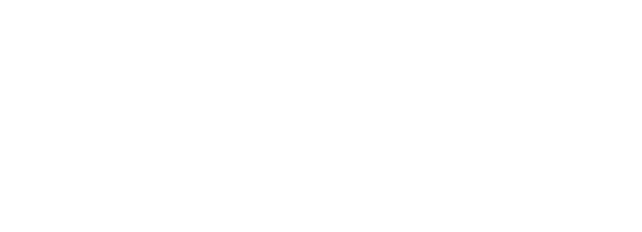
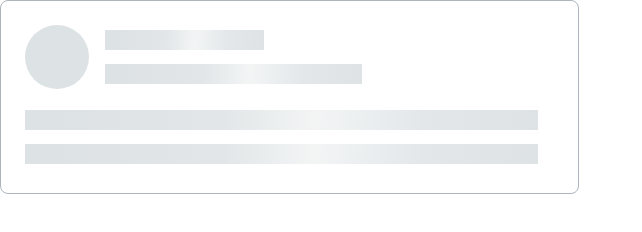
Before and after one commit to maratabdulin/htmlcss-20210812_marato13, a website: page 04-lection2/02-skeleton/index.html in a window 1280 px wide. Shown: the whole page, without its empty margins (0-642 px from the left). Drawn offline with Linux system fonts and the light colour scheme.

Commit message:
add solution 04-02-skeleton

```diff
--- a/04-lection2/02-skeleton/index.html
+++ b/04-lection2/02-skeleton/index.html
@@ -1,11 +1,26 @@
 <!DOCTYPE html>
 <!-- Страница со скелетоном -->
 <html lang="ru">
-    <head>
-        <link rel="stylesheet" href="../../assets/css/main.css">
-        <link rel="stylesheet" href="./skeleton.css">
-    </head>
-    <body>
 
-    </body>
+<head>
+    <link rel="stylesheet" href="../../assets/css/main.css">
+    <link rel="stylesheet" href="./skeleton.css">
+</head>
+
+<body>
+    <article class="skeleton">
+        <div class="skeleton__line1">
+            <div class="skeleton__item1"></div>
+            <div class="skeleton__item2">
+                <div class="skeleton__bar1"></div>
+                <div class="skeleton__bar2"></div>
+            </div>
+        </div>
+        <div class="skeleton__line2">
+            <div class="skeleton__bar3"></div>
+            <div class="skeleton__bar4"></div>
+        </div>
+    </article>
+</body>
+
 </html>
--- a/04-lection2/02-skeleton/skeleton.css
+++ b/04-lection2/02-skeleton/skeleton.css
@@ -0,0 +1,57 @@
+.skeleton {
+	display: flex;
+	flex-direction: column;
+	border: 1px solid var(--grey-3);
+	border-radius: 8px;
+	padding: 24px 40px 24px 24px;
+	grid-gap: 16px;
+	width: 579px;
+	height: 194px;
+}
+
+.skeleton__line1 {
+	display: flex;
+	grid-gap: 16px;
+	width: 100%;
+	height: 50%;
+}
+.skeleton__line2 {
+	display: flex;
+	justify-content: space-evenly;
+	flex-direction: column;
+	grid-gap: 8px;
+	width: 100%;
+	height: 50%;
+}
+.skeleton__item1 {
+	width: 12.5%;
+	height: 100%;
+	border-radius: 50%;
+	background-color: var(--grey-2);
+}
+
+.skeleton__item2 {
+	display: flex;
+	justify-content: space-evenly;
+	flex-direction: column;
+	grid-gap: 8px;
+	width: 50%;
+}
+
+.skeleton__bar1 {
+	width: 62%;
+}
+
+.skeleton__bar2,
+.skeleton__bar3,
+.skeleton__bar4 {
+	width: 100%;
+}
+
+.skeleton__bar1,
+.skeleton__bar2,
+.skeleton__bar3,
+.skeleton__bar4 {
+	height: 31.25%;
+	background: linear-gradient(92.51deg, #dde2e5 6.44%, #e2e6e8 38.47%, #f3f5f5 56.48%, #e3e7ea 77.5%, #dde2e5 102.52%);
+}
```
